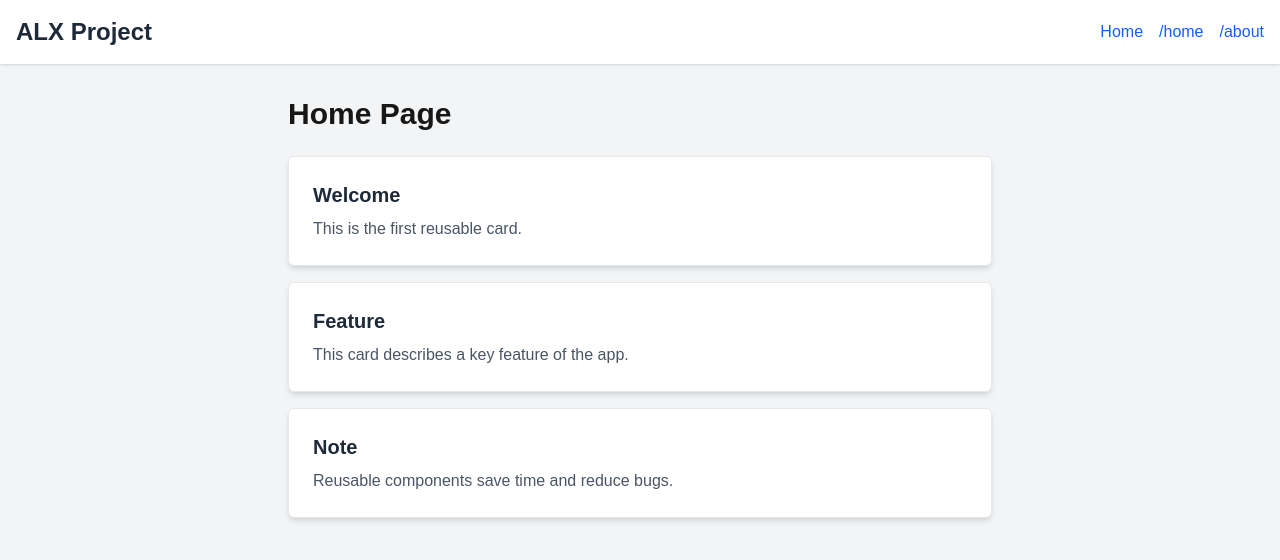
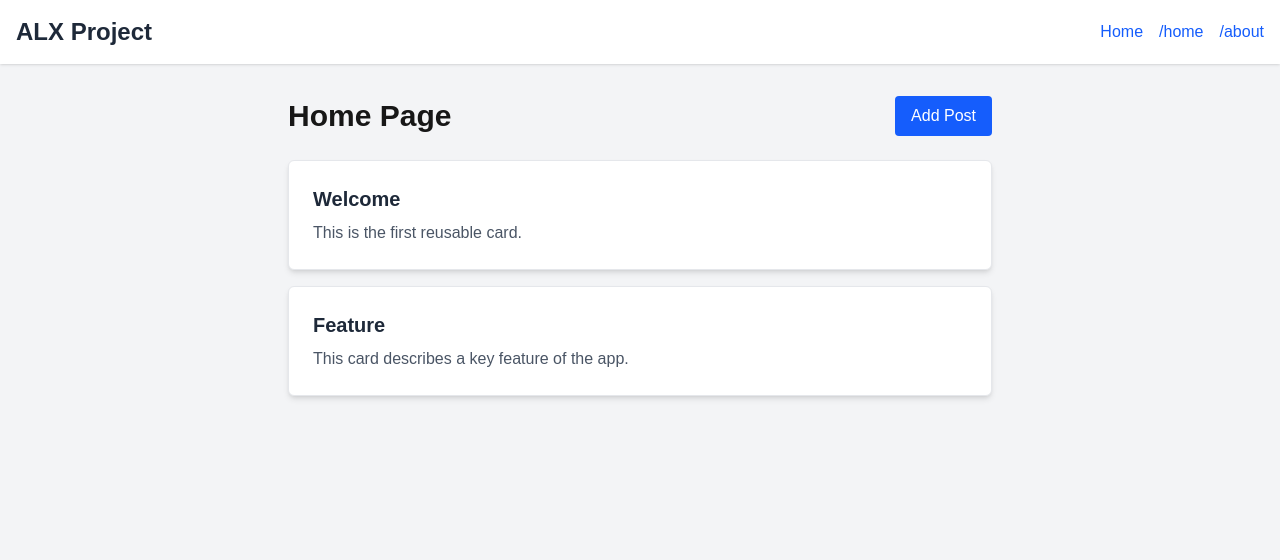
Before and after one commit to MHalemDEV2024/alx-project-0x02-setup, a Next.js app in the folder alx-project-0x02/: page /home in a window 1280 px wide. Shown: the top 560 px of the page. Built offline with nearby package versions, Linux system fonts and the light colour scheme.

Commit message:
Implement a Modal Component

```diff
--- /dev/null
+++ b/alx-project-0x02/components/common/PostModal.tsx
@@ -0,0 +1,48 @@
+import { useState } from "react";
+
+interface PostModalProps {
+  onSubmit: (title: string, content: string) => void;
+  onClose: () => void;
+}
+
+const PostModal = ({ onSubmit, onClose }: PostModalProps) => {
+  const [title, setTitle] = useState("");
+  const [content, setContent] = useState("");
+
+  const handleSubmit = (e: React.FormEvent) => {
+    e.preventDefault();
+    onSubmit(title, content);
+    onClose();
+  };
+
+  return (
+    <div className="fixed inset-0 bg-black bg-opacity-50 flex items-center justify-center z-50">
+      <div className="bg-white p-6 rounded-lg w-full max-w-md">
+        <h2 className="text-xl font-bold mb-4">Create Post</h2>
+        <form onSubmit={handleSubmit} className="space-y-4">
+          <input
+            className="w-full p-2 border border-gray-300 rounded"
+            type="text"
+            placeholder="Title"
+            value={title}
+            onChange={(e) => setTitle(e.target.value)}
+            required
+          />
+          <textarea
+            className="w-full p-2 border border-gray-300 rounded"
+            placeholder="Content"
+            value={content}
+            onChange={(e) => setContent(e.target.value)}
+            required
+          />
+          <div className="flex justify-end space-x-2">
+            <button type="button" onClick={onClose} className="text-gray-500">Cancel</button>
+            <button type="submit" className="bg-blue-600 text-white px-4 py-2 rounded">Post</button>
+          </div>
+        </form>
+      </div>
+    </div>
+  );
+};
+
+export default PostModal;
--- a/alx-project-0x02/pages/home.tsx
+++ b/alx-project-0x02/pages/home.tsx
@@ -1,15 +1,40 @@
+import { useState } from "react";
+import PostModal from "@/components/common/PostModal";
+import Card from "@/components/common/Card";
 import Header from "@/components/layout/Header";
-import Card from "@/components/common/Card";
 
 export default function HomePage() {
+  const [cards, setCards] = useState([
+    { title: "Welcome", content: "This is the first reusable card." },
+    { title: "Feature", content: "This card describes a key feature of the app." },
+  ]);
+  const [isModalOpen, setIsModalOpen] = useState(false);
+
+  const addCard = (title: string, content: string) => {
+    setCards([...cards, { title, content }]);
+  };
+
   return (
     <div className="min-h-screen bg-gray-100">
       <Header />
       <main className="p-8 max-w-3xl mx-auto">
-        <h1 className="text-3xl font-bold mb-6">Home Page</h1>
-        <Card title="Welcome" content="This is the first reusable card." />
-        <Card title="Feature" content="This card describes a key feature of the app." />
-        <Card title="Note" content="Reusable components save time and reduce bugs." />
+        <div className="flex justify-between items-center mb-6">
+          <h1 className="text-3xl font-bold">Home Page</h1>
+          <button
+            onClick={() => setIsModalOpen(true)}
+            className="bg-blue-600 text-white px-4 py-2 rounded"
+          >
+            Add Post
+          </button>
+        </div>
+
+        {cards.map((card, index) => (
+          <Card key={index} title={card.title} content={card.content} />
+        ))}
+
+        {isModalOpen && (
+          <PostModal onSubmit={addCard} onClose={() => setIsModalOpen(false)} />
+        )}
       </main>
     </div>
   );
```
